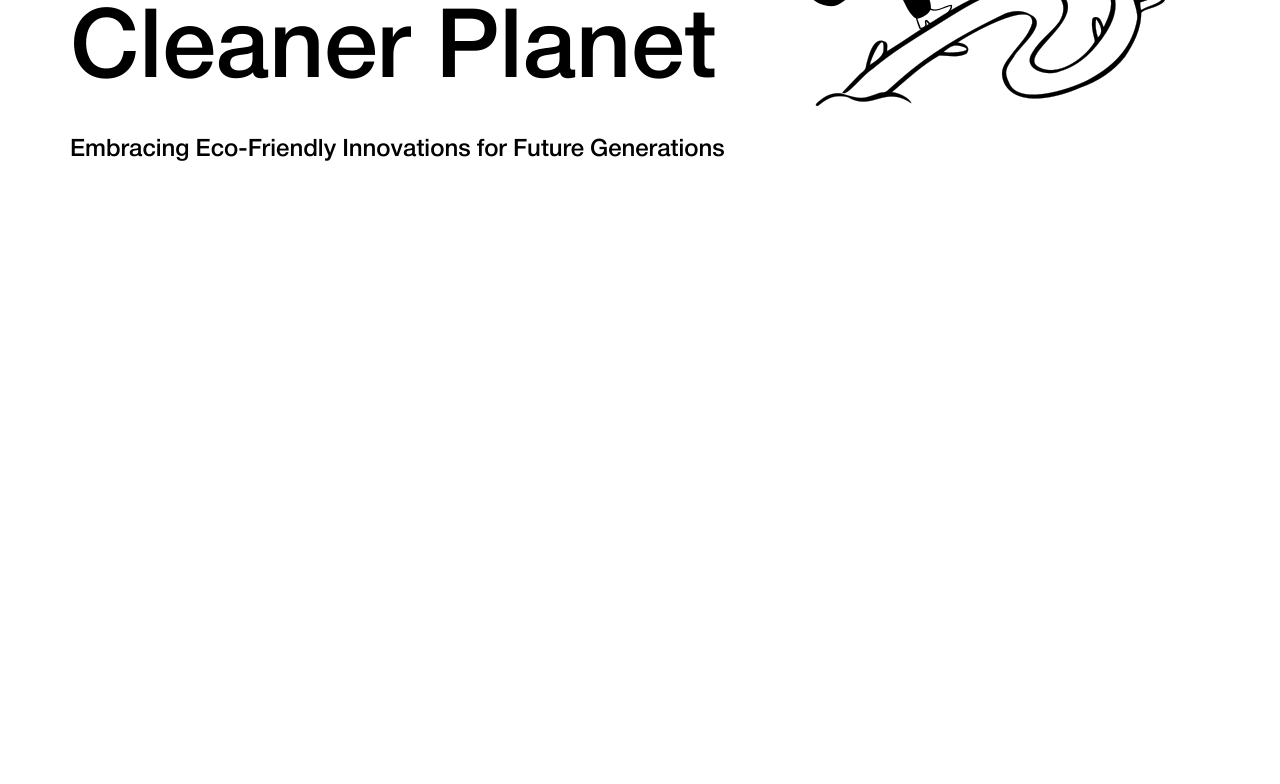
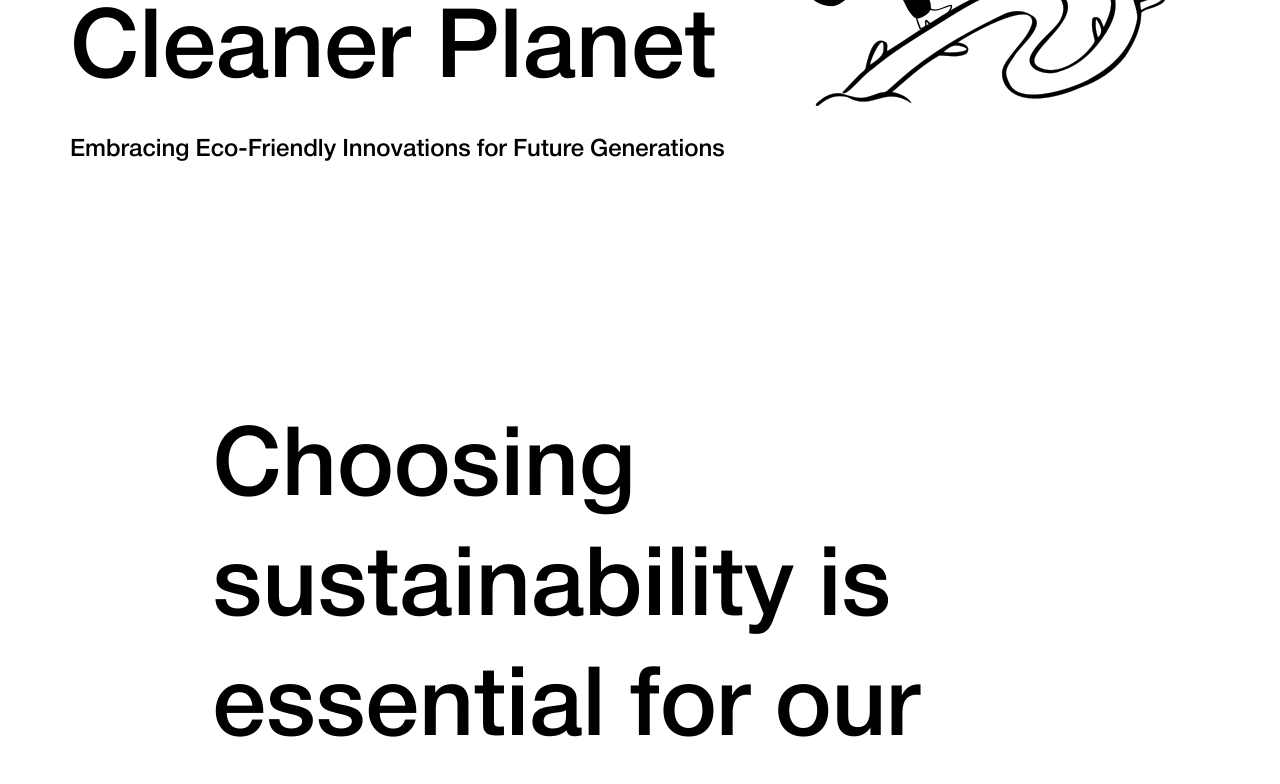
Before and after one commit to farkhanmhd/teamgreen, a Next.js app: page / in a window 1280 px wide. Shown: the part 500-1284 px from the top of the page. Built offline with nearby package versions, Linux system fonts and the light colour scheme.

Commit message:
added context section

```diff
--- a/src/app/page.js
+++ b/src/app/page.js
@@ -1,9 +1,11 @@
-import HeroSection from "./ui/components/HeroSection";
+import HeroSection from './ui/components/HeroSection';
+import ContextSection from './ui/components/ContextSection';
 
 export default function Home() {
   return (
-    <main className="h-[300vh] bg-white px-[30px] lg:px-[50px] xl:px-[70px]">
+    <main className="bg-white px-[30px] lg:px-[50px] xl:px-[70px]">
       <HeroSection />
+      <ContextSection />
     </main>
   );
 }
--- /dev/null
+++ b/src/app/ui/components/ContextSection.js
@@ -0,0 +1,39 @@
+'use client';
+
+import gsap from 'gsap';
+import { useGSAP } from '@gsap/react';
+import SplitLetter from './SplitLetter';
+
+const ContextSection = () => {
+  useGSAP(() => {
+    gsap.to('.context-letter', {
+      color: 'black',
+      stagger: 0.05,
+      scrollTrigger: {
+        trigger: '#context',
+        start: 'top center',
+        end: 'bottom center',
+        scrub: 1,
+      },
+    });
+  });
+
+  return (
+    <section className="py-[110px]" id="context">
+      <p className="mx-auto flex w-full flex-wrap gap-x-1.5 text-lg font-medium leading-tight text-zinc-400 lg:gap-x-6 lg:text-5xl xl:w-9/12">
+        <SplitLetter className="context-letter">
+          Choosing sustainability is essential for our planet’s health. We can
+          make a difference by using renewable resources, saving water, and
+          reducing waste, leading to a greener future. Advancements in
+          technology are key to a sustainable path. They help us use less, save
+          more, and lower emissions, moving us towards a fossil-free world.
+          Achieving a cleaner planet requires everyone’s effort. From local
+          initiatives to global movements, collective action can drive
+          significant environmental progress.
+        </SplitLetter>
+      </p>
+    </section>
+  );
+};
+
+export default ContextSection;
--- a/src/app/ui/components/HeroSection.js
+++ b/src/app/ui/components/HeroSection.js
@@ -33,8 +33,8 @@ const HeroSection = () => {
       });
   });
   return (
-    <section className="z-10 flex h-[100dvh] w-full flex-col gap-y-8 pt-[110px] font-medium lg:gap-y-0 lg:pt-0 xl:flex-row xl:items-center xl:justify-between">
-      <div className="flex w-full overflow-hidden lg:h-[60%] xl:order-2 xl:h-auto xl:max-w-[456px]">
+    <section className="flex h-[100dvh] w-full flex-col gap-y-8 bg-transparent pt-[110px] font-medium mix-blend-difference lg:gap-y-0 lg:pt-0 xl:flex-row xl:items-center xl:justify-between">
+      <div className="flex w-full overflow-hidden invert-[1] lg:h-[60%] xl:order-2 xl:h-auto xl:max-w-[456px]">
         <Image
           id="hero-image"
           src="/hero.png"
--- /dev/null
+++ b/src/app/ui/components/SplitLetter.js
@@ -0,0 +1,22 @@
+const SplitLetter = ({ children, className }) => {
+  return (
+    <>
+      {String(children)
+        .split(' ')
+        .map((word, i) => (
+          <span key={i}>
+            {word.split('').map((letter, j) => (
+              <span
+                key={j}
+                className={`${className} about-letter text-gray-300`}
+              >
+                {letter}
+              </span>
+            ))}
+          </span>
+        ))}
+    </>
+  );
+};
+
+export default SplitLetter;
```
